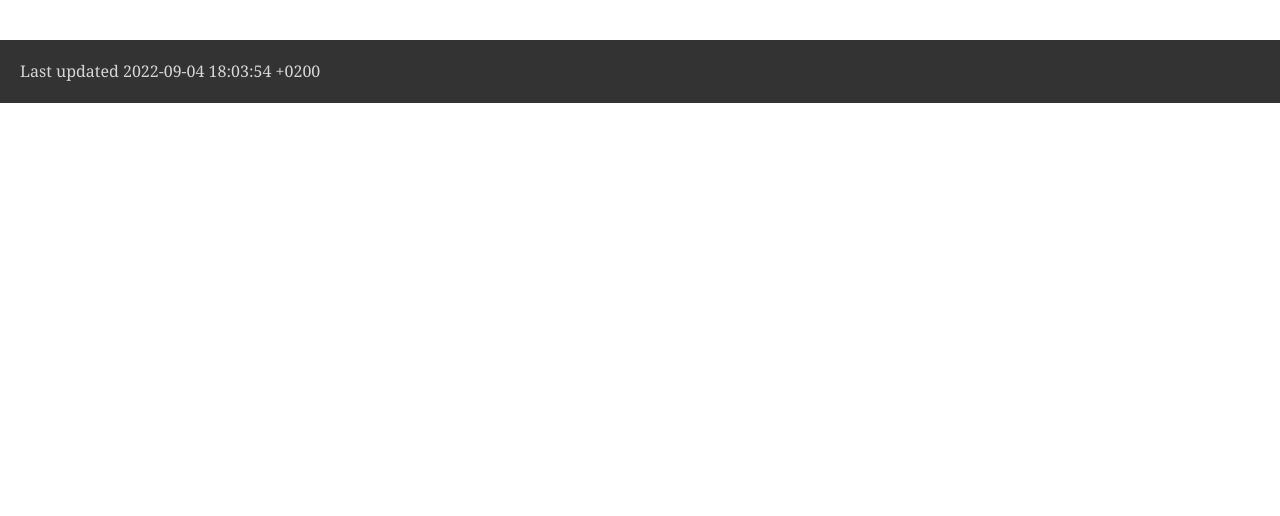
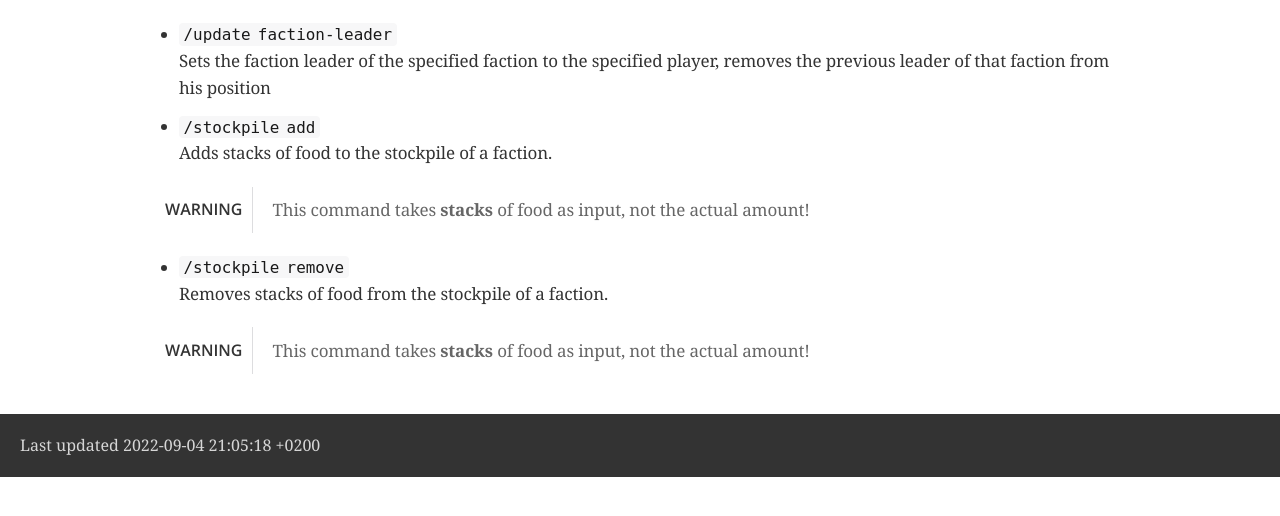
Before and after one commit to Ardas-Legends-Development-Team/ardas-legends-bot-guide, a plain HTML site: page command-list/staff/factions.html in a window 1280 px wide. Drawn offline with nearby package versions, Linux system fonts and the light colour scheme; a web font is replaced by a local one.

Commit message:
Added the staff Faction commands
Signed-off-by: Luktronic <luktronic@gmx.at>

```diff
--- a/command-list/staff/factions.html
+++ b/command-list/staff/factions.html
@@ -440,11 +440,54 @@ body.book #toc,body.book #preamble,body.book h1.sect0,body.book .sect1>h2{page-b
 <div id="header">
 </div>
 <div id="content">
-
+<div class="ulist">
+<ul>
+<li>
+<p><code>/update faction-leader</code><br>
+Sets the faction leader of the specified faction to the specified player, removes the previous leader of that faction from his position</p>
+</li>
+<li>
+<p><code>/stockpile add</code><br>
+Adds stacks of food to the stockpile of a faction.</p>
+</li>
+</ul>
+</div>
+<div class="admonitionblock warning">
+<table>
+<tr>
+<td class="icon">
+<div class="title">Warning</div>
+</td>
+<td class="content">
+This command takes <strong>stacks</strong> of food as input, not the actual amount!
+</td>
+</tr>
+</table>
+</div>
+<div class="ulist">
+<ul>
+<li>
+<p><code>/stockpile remove</code><br>
+Removes stacks of food from the stockpile of a faction.</p>
+</li>
+</ul>
+</div>
+<div class="admonitionblock warning">
+<table>
+<tr>
+<td class="icon">
+<div class="title">Warning</div>
+</td>
+<td class="content">
+This command takes <strong>stacks</strong> of food as input, not the actual amount!
+</td>
+</tr>
+</table>
+</div>
 </div>
 <div id="footer">
 <div id="footer-text">
-Last updated 2022-09-04 18:03:54 +0200
+Last updated 2022-09-04 21:05:18 +0200
 </div>
 </div>
 </body>
```
Also changed, not shown: command-list/command-list.html (+37 -5 lines).
